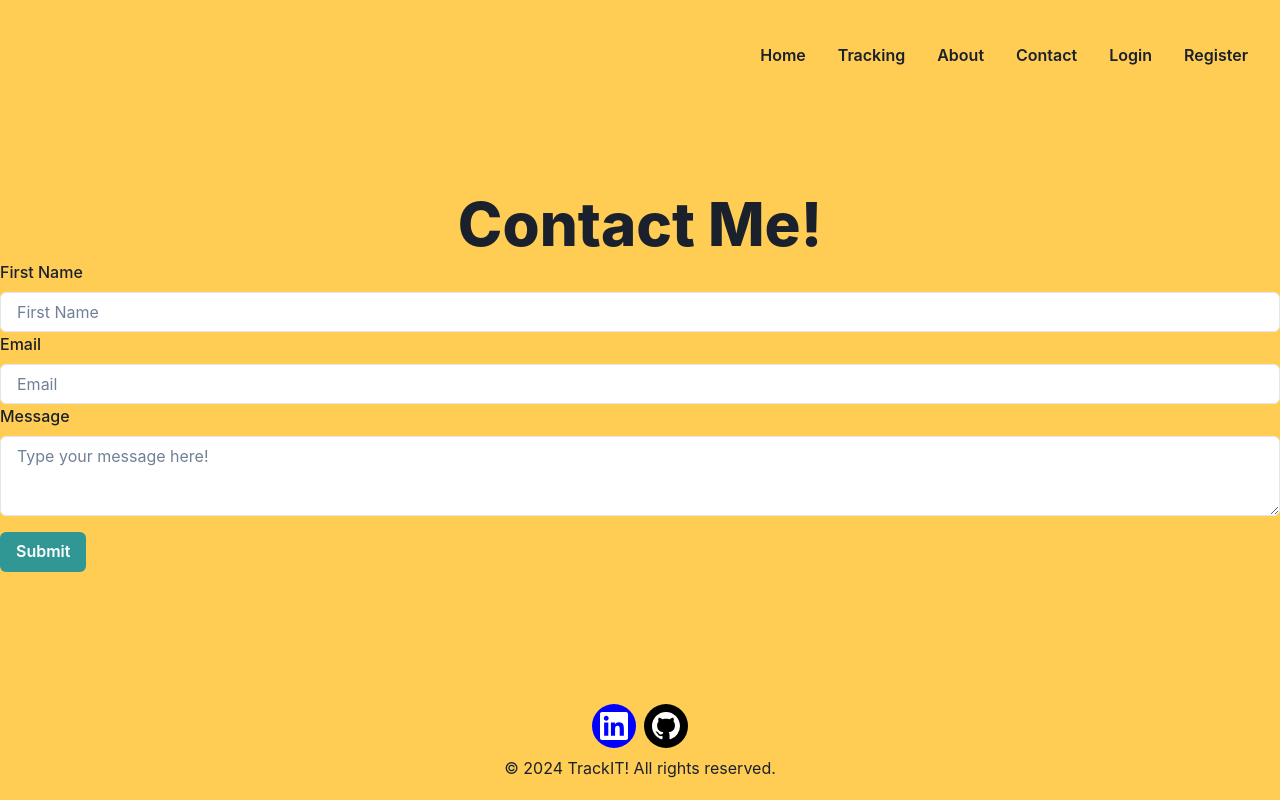
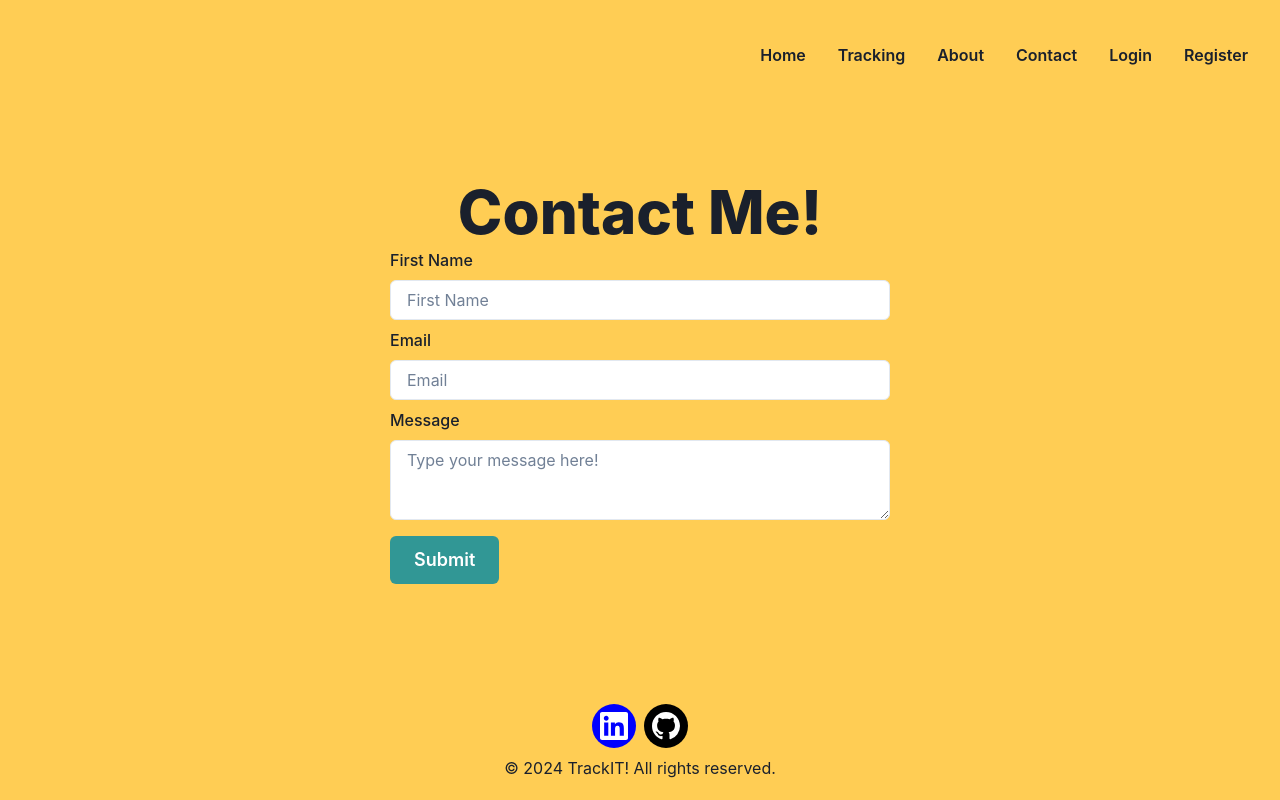
Before and after one commit to devanCodes/TrackIT, a React (Vite) app: page /contact in a window 1280 px wide. Built offline with nearby package versions, Linux system fonts and the light colour scheme.

Commit message:
Styling the form in the contact page

```diff
--- a/src/pages/Contact.jsx
+++ b/src/pages/Contact.jsx
@@ -51,6 +51,7 @@ const Contact = () => {
       >
         Contact Me!
       </Heading>
+      <Flex mx="auto" direction="column" minWidth={["none", "none", "500px"]}>
         <Formik
           initialValues={{ name: "", email: "" }}
           onSubmit={(values, actions) => {
@@ -64,35 +65,54 @@ const Contact = () => {
             <Form>
               <Field name="name" validate={validateName}>
                 {({ field, form }) => (
-                <FormControl isInvalid={form.errors.name && form.touched.name}>
+                  <FormControl
+                    isInvalid={form.errors.name && form.touched.name}
+                  >
                     <FormLabel>First Name</FormLabel>
-                  <Input {...field} placeholder="First Name" backgroundColor="white"/>
-                  <FormErrorMessage>{form.errors.name}</FormErrorMessage>
+                    <Input
+                      {...field}
+                      placeholder="First Name"
+                      backgroundColor="white"
+                      mb={2}
+                    />
+                    <FormErrorMessage mt={0} mb={3}>{form.errors.name}</FormErrorMessage>
                   </FormControl>
                 )}
               </Field>
               <Field name="email" validate={validateEmail}>
                 {({ field, form }) => (
-                <FormControl isInvalid={form.errors.email && form.touched.email}>
+                  <FormControl
+                    isInvalid={form.errors.email && form.touched.email}
+                  >
                     <FormLabel>Email</FormLabel>
-                  <Input {...field} placeholder="Email" backgroundColor="white"/>
-                  <FormErrorMessage>{form.errors.email}</FormErrorMessage>
+                    <Input
+                      {...field}
+                      placeholder="Email"
+                      backgroundColor="white"
+                      mb={2}
+                    />
+                    <FormErrorMessage mt={0} mb={3}>{form.errors.email}</FormErrorMessage>
                   </FormControl>
                 )}
               </Field>
               <FormLabel>Message</FormLabel>
-            <Textarea placeholder='Type your message here!' backgroundColor="white"/>
+              <Textarea
+                placeholder="Type your message here!"
+                backgroundColor="white"
+              />
               <Button
                 mt={4}
                 colorScheme="teal"
                 isLoading={props.isSubmitting}
                 type="submit"
+                size="lg"
               >
                 Submit
               </Button>
             </Form>
           )}
         </Formik>
+      </Flex>
       <Footer />
     </Flex>
   );
```
Lines whose indentation alone changed are shown as unchanged.
